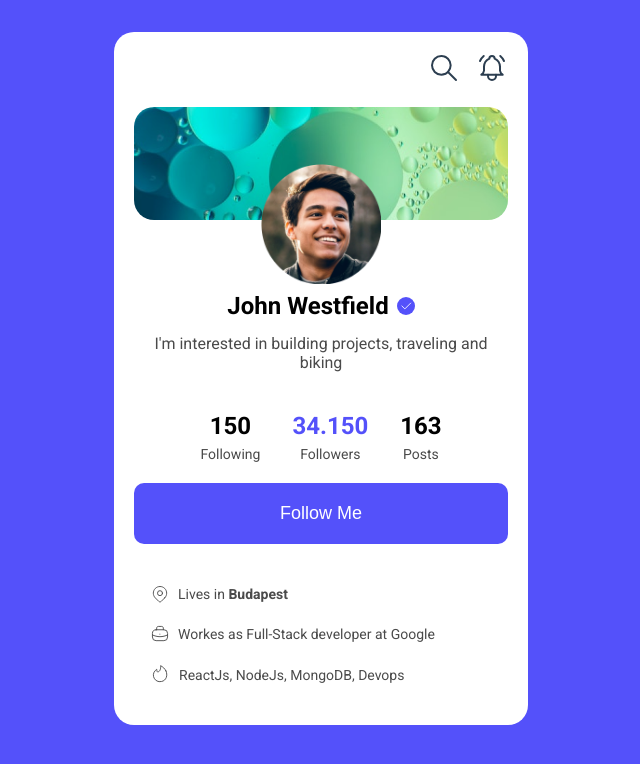
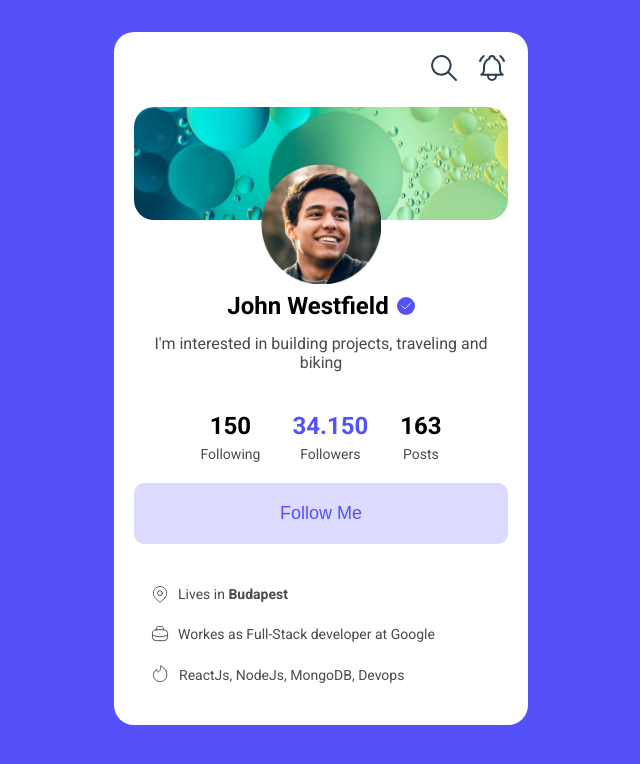
Before and after one commit to mohamed-H99/profile-widget, a plain HTML site: page index.html in a window 1280 px wide. In both pictures the pointer is over the button "Follow Me". Shown: the whole page, without its empty margins (319-959 px from the left). Drawn offline with Linux system fonts and the light colour scheme.

Commit message:
add btn hover effect

```diff
--- a/assets/css/style.css
+++ b/assets/css/style.css
@@ -31,6 +31,9 @@
 
   --rounded: 20px;
   --rounded-sm: 10px;
+
+  --effect: ease-out;
+  --duration: 0.1s;
 }
 
 body {
@@ -149,10 +152,16 @@ ol {
   border-radius: var(--rounded-sm);
   font-size: var(--text-lg);
   cursor: pointer;
+  transition: all var(--effect) var(--duration);
 }
 .btn.btn-primary {
   background-color: var(--clr-primary);
   color: var(--clr-white);
+}
+.btn.btn-primary:hover,
+.btn.btn-primary:focus {
+  background-color: var(--clr-light);
+  color: var(--clr-primary);
 }
 
 .card__btn {
```
